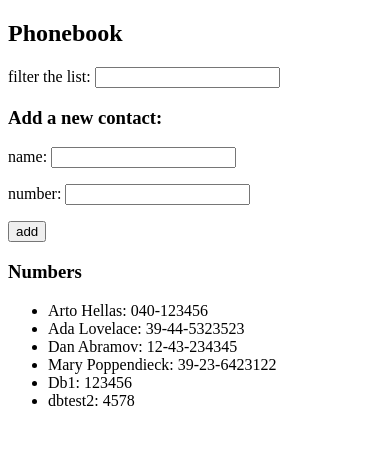
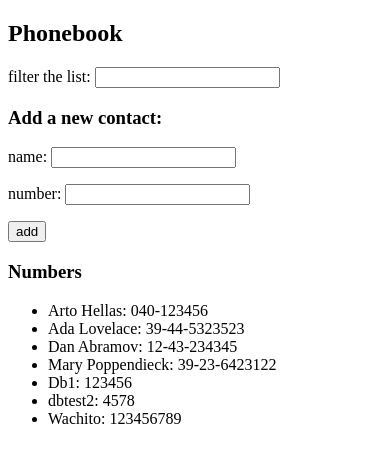
Before and after one commit to FabricioPaoloni/fullstackopen-part2, a React (Vite) app in the folder phonebook/: page / in a window 390 px wide. Shown: the top 462 px of the page. Built offline with nearby package versions, Linux system fonts and the light colour scheme; data requests are answered from the project's data file.

Commit message:
Exercice 2.13 completed - The Phonebook step 8

```diff
--- a/phonebook/db.json
+++ b/phonebook/db.json
@@ -29,6 +29,11 @@
       "id": "d27c",
       "name": "dbtest2",
       "number": "4578"
+    },
+    {
+      "id": "bfb1",
+      "name": "Wachito",
+      "number": "123456789"
     }
   ]
 }
--- a/phonebook/src/App.jsx
+++ b/phonebook/src/App.jsx
@@ -3,6 +3,7 @@ import axios from "axios"
 import Filter from './components/Filter'
 import AddPerson from './components/AddPerson'
 import PersonsList from './components/PersonsList'
+import personServices from './services/persons'
 
 const App = () => {
   //A state variable that holds the name and phone of each person. We use some initial names to test.
@@ -12,11 +13,9 @@ const App = () => {
   const [filterName, setFilterName] = useState("") //used to filter the list of names
 
   useEffect(() => {
-    axios
-      .get("http://localhost:3001/persons")
-      .then(response => {
-        setPersons(response.data)
-      })
+    personServices
+      .getAll()
+      .then(initialData => setPersons(initialData))
       console.log("axios promise fulfilled")
   }, [])
 
@@ -63,10 +62,10 @@ const App = () => {
         name: newName,
         number: newNumber
       }
-      axios
-        .post("http://localhost:3001/persons", newPerson)
-        .then(response => {
-          setPersons(persons.concat(response.data))
+      personServices
+        .createPerson(newPerson)
+        .then(createdPerson => {
+          setPersons(persons.concat(createdPerson))
           setNewName("")
           setNewNumber("")
         })
```
